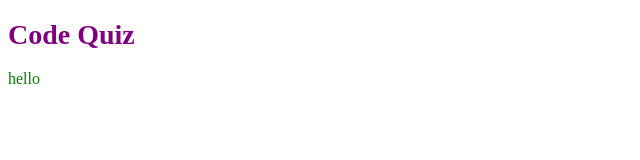
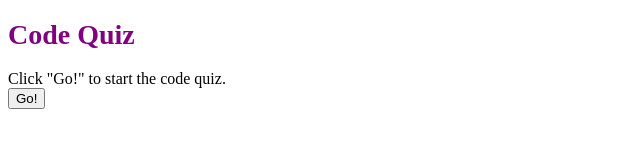
Before and after one commit to grantgarrison7/code_quiz, a plain HTML site: page index.html in a window 1280 px wide. Shown: the whole page, without its empty margins (0-640 px from the left). Drawn offline with nearby package versions, Linux system fonts and the light colour scheme.

Commit message:
I added jquery to the page for a start button.

```diff
--- a/index.html
+++ b/index.html
@@ -3,6 +3,10 @@
 <head>
 	<title>  Code Quiz
     </title>
+
+
+</head>
+<!--Set style within html document between head and body-->
 <style>
 
 
@@ -15,10 +19,31 @@ p {
         color: green;
     }
     </style>
+<body>
 
-</head>
-<body>
     <h1>Code Quiz</h1>
-    <p>hello</p>
+    <div>Click "Go!" to start the code quiz.</div>
+    <div id = "start-button"></div>
+
+
+    <script type="text/javascript" src="https://cdnjs.cloudflare.com/ajax/libs/jquery/3.2.1/jquery.min.js"></script>
+    <script type="text/javascript">
+      $(document).ready(function() {
+    var startButton = $("<button>");
+        var codeQuestions = {
+            text: "How"
+        }
+        startButton.attr("class", "startBt")
+        var startPhrase = "Go!";
+        startButton.text(startPhrase);
+        $("#start-button").append(startButton);
+        $(".startBt").on("click", function(){
+            console.log("we have started");
+
+        });
+      });
+    </script>
+
+
 </body>
 </html>
```
Lines whose indentation alone changed are shown as unchanged.
